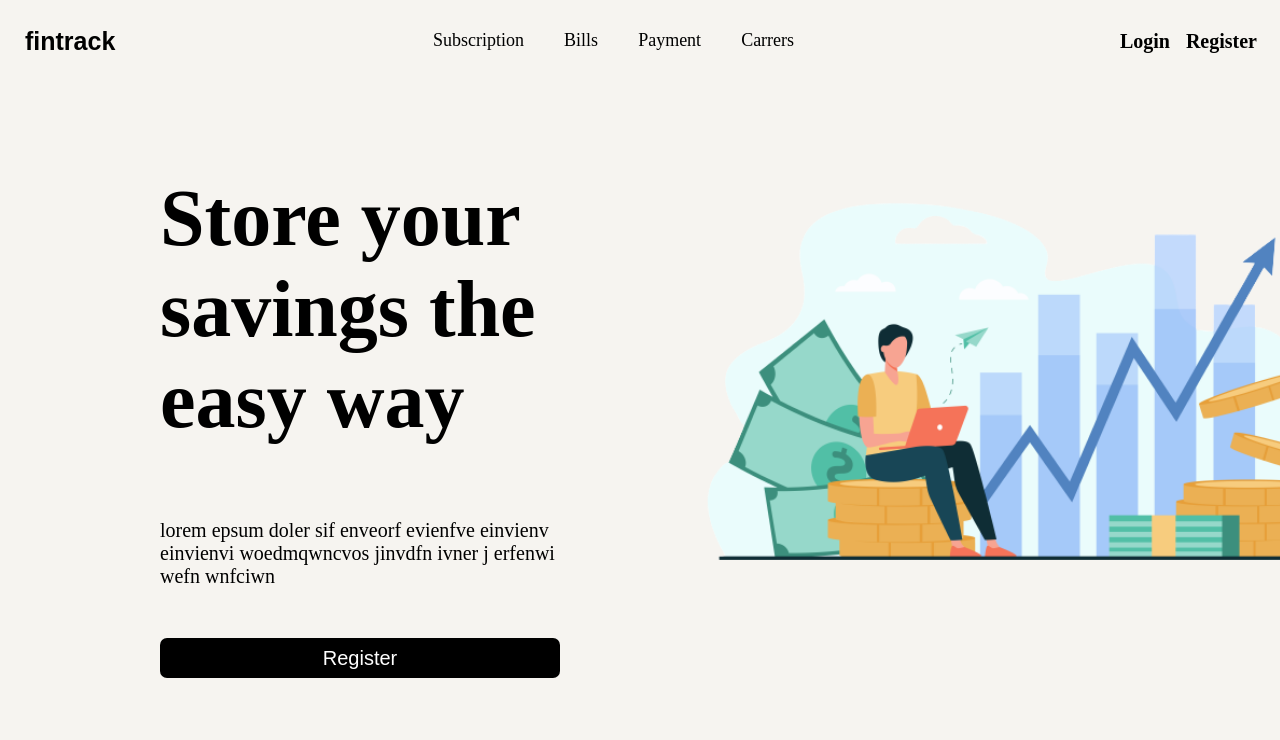
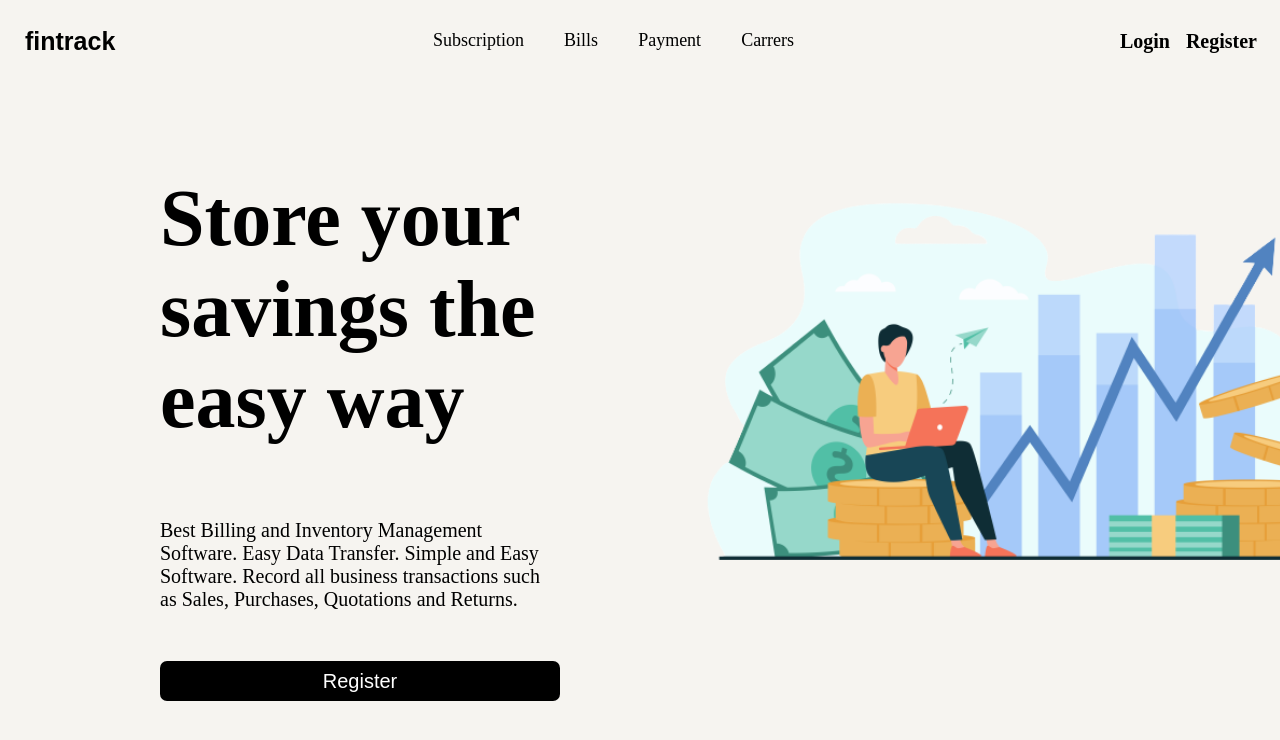
Before and after one commit to kaushalendra-pandey/finTrack-CRA, a React (Create React App) app: page / in a window 1280 px wide. Shown: the top 740 px of the page. Built offline with nearby package versions, Linux system fonts and the light colour scheme; the HTML template or start-up script is replaced by a standard one.

Commit message:
Updated Landing Page

```diff
--- a/src/section/Landing/index.jsx
+++ b/src/section/Landing/index.jsx
@@ -161,8 +161,7 @@ const Landing = () => {
           <Content>
             <Slogan>Store your savings the easy way</Slogan>
             <Text>
-              lorem epsum doler sif enveorf evienfve einvienv einvienvi
-              woedmqwncvos jinvdfn ivner j erfenwi wefn wnfciwn
+            Best Billing and Inventory Management Software. Easy Data Transfer. Simple and Easy Software. Record all business transactions such as Sales, Purchases, Quotations and Returns.
             </Text>
             <Button>Register</Button>
           </Content>
```
